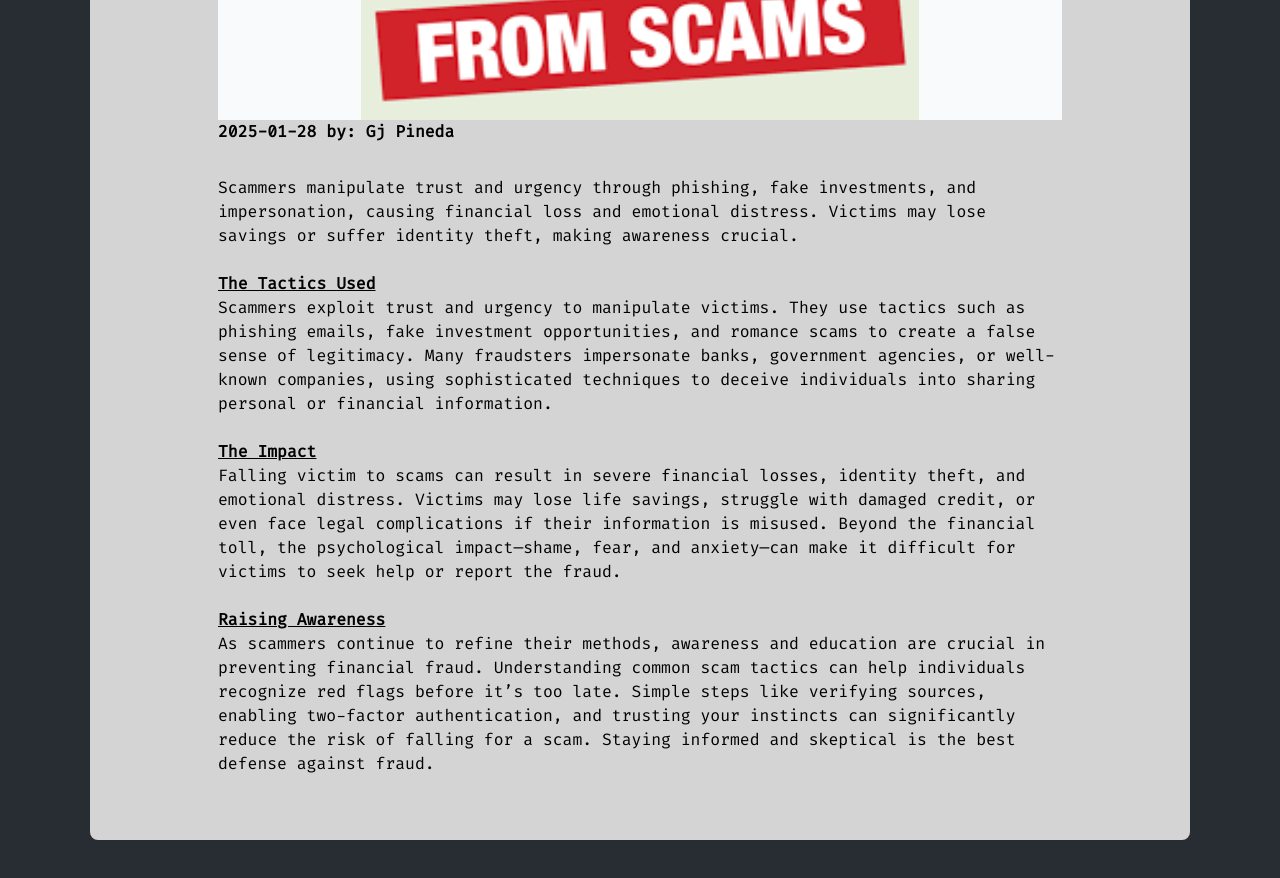
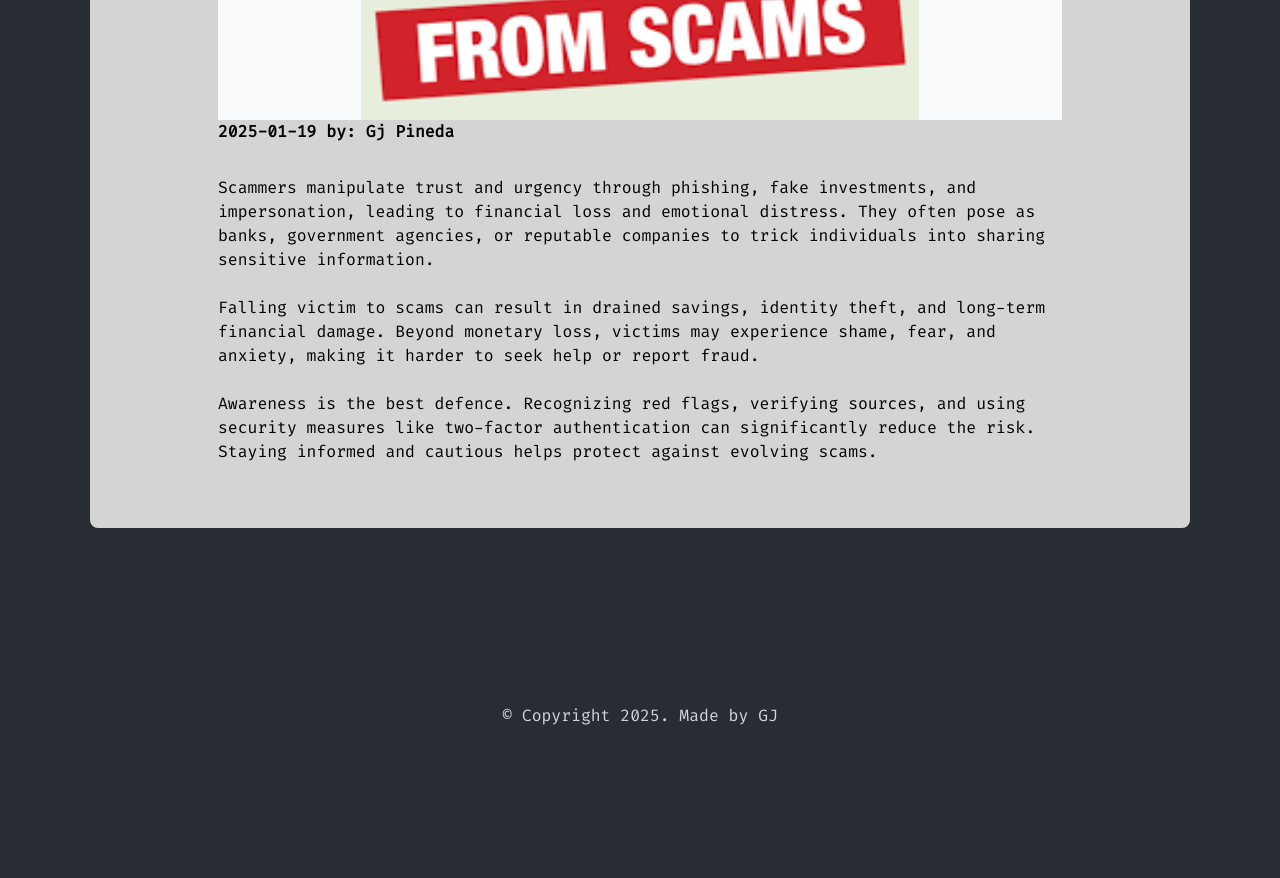
Before and after one commit to gjjrpin/gj-portfolio, a React (Create React App) app: page /blog/1 in a window 1280 px wide. Shown: the part 600-1478 px from the top of the page. After the commit the page ends 1328 px from the top, so only its background shows below. Built offline with nearby package versions, Linux system fonts and the light colour scheme.

Commit message:
Fixed minor typos

```diff
--- a/src/data/blog/data.js
+++ b/src/data/blog/data.js
@@ -4,74 +4,45 @@ export const mock_data = [
     imageUrl: "/blog_image_1.png",
     title: "How to Protect Yourself from Scams in 2024",
     description:
-      "Scammers exploit trust and urgency through phishing, fake investments, and impersonation, but staying vigilant—by verifying sources, questioning too-good-to-be-true offers, and protecting personal information—can help safeguard against fraud.",
+      "Scammers manipulate trust and urgency through phishing, fake investments, and impersonation, leading to financial loss and emotional distress. They often pose as banks, government agencies, or reputable companies to trick individuals into sharing sensitive information.",
     content: `
-Scammers manipulate trust and urgency through phishing, fake investments, and impersonation, causing financial loss and emotional distress. Victims may lose savings or suffer identity theft, making awareness crucial.
+Scammers manipulate trust and urgency through phishing, fake investments, and impersonation, leading to financial loss and emotional distress. They often pose as banks, government agencies, or reputable companies to trick individuals into sharing sensitive information.<br>
+<br>
+Falling victim to scams can result in drained savings, identity theft, and long-term financial damage. Beyond monetary loss, victims may experience shame, fear, and anxiety, making it harder to seek help or report fraud.
 <br>
 <br>
-<b><u>The Tactics Used</b></u>
-    <br>
-Scammers exploit trust and urgency to manipulate victims. They use tactics such as phishing emails, fake investment opportunities, and romance scams to create a false sense of legitimacy. Many fraudsters impersonate banks, government agencies, or well-known companies, using sophisticated techniques to deceive individuals into sharing personal or financial information.
-<br><br>
-<b><u>The Impact</b></u>
-<br>
-Falling victim to scams can result in severe financial losses, identity theft, and emotional distress. Victims may lose life savings, struggle with damaged credit, or even face legal complications if their information is misused. Beyond the financial toll, the psychological impact—shame, fear, and anxiety—can make it difficult for victims to seek help or report the fraud.
-<br>
-<br><b><u>
-Raising Awareness</b></u>
-<br>
-As scammers continue to refine their methods, awareness and education are crucial in preventing financial fraud. Understanding common scam tactics can help individuals recognize red flags before it’s too late. Simple steps like verifying sources, enabling two-factor authentication, and trusting your instincts can significantly reduce the risk of falling for a scam. Staying informed and skeptical is the best defense against fraud.`,
-    date: "2025-01-28",
+Awareness is the best defence. Recognizing red flags, verifying sources, and using security measures like two-factor authentication can significantly reduce the risk. Staying informed and cautious helps protect against evolving scams.`,
+    date: "2025-01-19",
   },
   {
     id: "2",
     imageUrl: "/blog_image_2.png",
     title: "What is a Pig Butchering Scam?",
     description:
-      "Pig butchering scams are a form of financial fraud where scammers build trust over time, often posing as romantic partners or investment advisors, before luring victims into fake investment schemes and ultimately stealing their money.",
-    content: `<p>Pig butchering scams are a type of financial fraud where scammers take the time to build trust with victims before exploiting them for money. The term comes from the way fraudsters "fatten up" their victims with emotional and psychological manipulation before financially exploiting them.</p>
+      "Pig butchering scams are a form of financial fraud where scammers build trust before exploiting victims for money. They use emotional and psychological manipulation, creating fake relationships or investment opportunities to deceive their targets.",
+    content: `<p>Pig butchering scams are a form of financial fraud where scammers build trust before exploiting victims for money. They use emotional and psychological manipulation, creating fake relationships or investment opportunities to deceive their targets.</p>
+    <br>
+    These scams are highly organized, often run by criminal networks. Scammers bombard victims with fabricated success stories and fake investment dashboards to appear legitimate. Many scammers are also victims of human trafficking, forced to operate within these fraud schemes.
+    <br>
+    <br>
+    The financial and emotional toll is severe, with victims losing life savings and struggling with shame and betrayal. As these scams evolve, awareness is crucial—understanding their tactics helps individuals recognize warning signs and avoid falling victim.
+    `,
 
-    <br>
-    <h3><b><u>The Tactics Used</b></u></h3>
-    <p>Pig butchering scams rely on psychological manipulation. Scammers may use romance, friendship, or professional advice to lure their victims in. They bombard victims with fake success stories, fabricated investment dashboards, and social proof to create an illusion of legitimacy.</p>
-    <br>
-    <p>These scams are highly organized and often operated by criminal networks that specialize in deception. Many scammers themselves are victims of human trafficking, forced to work in scam centers that target unsuspecting individuals worldwide.</p>
-
-    <br>
-    <h3><b><u>The Impact</b></u></h3>
-    <p>The financial losses from pig butchering scams can be devastating, wiping out life savings and leaving victims in deep financial distress. Beyond the financial harm, the emotional toll can be significant, as victims often feel betrayed and ashamed for falling for such elaborate schemes.</p>
-
-    <br>
-    <h2><b><u>Raising Awarenes</b></u></h2>
-    <p>Pig butchering scams continue to evolve, making awareness and education crucial in the fight against financial fraud. Understanding how these scams operate can help individuals recognize the warning signs before it's too late.</p>
-`,
-    date: "2025-01-28",
+    date: "2025-02-02",
   },
   {
     id: "3",
     imageUrl: "/blog_image_3.png",
     title: "What is a Cryptocurrency Scam?",
     description:
-      "Cryptocurrency scams exploit the popularity of digital assets by deceiving victims through fake investments, phishing attacks, and fraudulent platforms, leading to significant financial losses.",
-    content: `Cryptocurrency scams are deceptive schemes that exploit the growing popularity of digital assets, tricking individuals into fraudulent investments, fake exchanges, and phishing attacks to steal funds or sensitive information.</p>
-
+      "Cryptocurrency scams exploit the rise of digital assets, tricking people into fraudulent investments, fake exchanges, and phishing attacks to steal funds or sensitive information. Scammers often pose as influencers, promote fake giveaways, or promise unrealistic profits to lure victims.",
+    content: `Cryptocurrency scams exploit the rise of digital assets, tricking people into fraudulent investments, fake exchanges, and phishing attacks to steal funds or sensitive information. Scammers often pose as influencers, promote fake giveaways, or promise unrealistic profits to lure victims.
     <br>
-    <h3><b><u>The Tactics Used</u></b></h3>
     <br>
-    <p>Cryptocurrency scammers use various strategies, including impersonation of celebrities or influencers, fake giveaways requiring deposits, and investment opportunities that promise unrealistic profits. Social media, messaging apps, and fraudulent websites are their primary tools.</p>
+    Tactics include rug pulls, where developers hype a cryptocurrency before vanishing with investors’ money, and pump-and-dump schemes, where prices are artificially inflated before scammers cash out. With transactions on blockchain networks being irreversible, victims often face significant financial losses.
     <br>
-    <p>Some scams involve rug pulls, where developers hype up a new cryptocurrency, encourage investments, and suddenly withdraw all liquidity, leaving investors with worthless tokens. Another tactic is pump-and-dump schemes, where prices are artificially inflated before scammers sell off their holdings at a profit.</p>
-
     <br>
-    <h3><b><u>The Impact</u></b></h3>
-    <br>
-    <p>Crypto scams have resulted in billions of dollars in losses, affecting both seasoned investors and newcomers. Victims often suffer financial devastation, as transactions on blockchain networks are irreversible, making fund recovery nearly impossible.</p>
-
-    <br>
-    <h2><b><u>Raising Awareness</u></b></h2>
-    <br>
-    <p>As cryptocurrency scams continue to evolve, staying informed and cautious is key. Recognizing warning signs, verifying platforms, and avoiding too-good-to-be-true offers can help individuals protect themselves from fraud.</p>
-`,
-    date: "2025-01-28",
+    As these scams evolve, awareness is crucial. Verifying platforms, recognizing red flags, and avoiding offers that seem too good to be true can help individuals protect themselves from crypto fraud.`,
+    date: "2025-02-16",
   },
 ];
--- a/src/data/data.js
+++ b/src/data/data.js
@@ -10,7 +10,7 @@ export const data = [
     github: "https://github.com/gjjrpin/common-ground",
     live: "https://commonground.chat/",
     technologies: "HTML JS",
-    description: "Common Ground Chat description",
+    description: "A chat that pairs two people to discuss and debate divisive topics.",
   },
   {
     id: 2,
@@ -19,7 +19,8 @@ export const data = [
     github: "https://github.com/gjjrpin/instock-server",
     live: "",
     technologies: "HTML JS",
-    description: "Instock description",
+    description:
+      "A full-stack group project inventory manager built at Brainstation.",
   },
   {
     id: 3,
@@ -28,6 +29,7 @@ export const data = [
     github: "https://github.com/gjjrpin/GJ-Pineda-brainflix",
     live: "",
     technologies: "HTML JS",
-    description: "Brainflix description",
+    description:
+      "A front-end YouTube clone for video streaming and interactive engagement.",
   },
 ];
```
